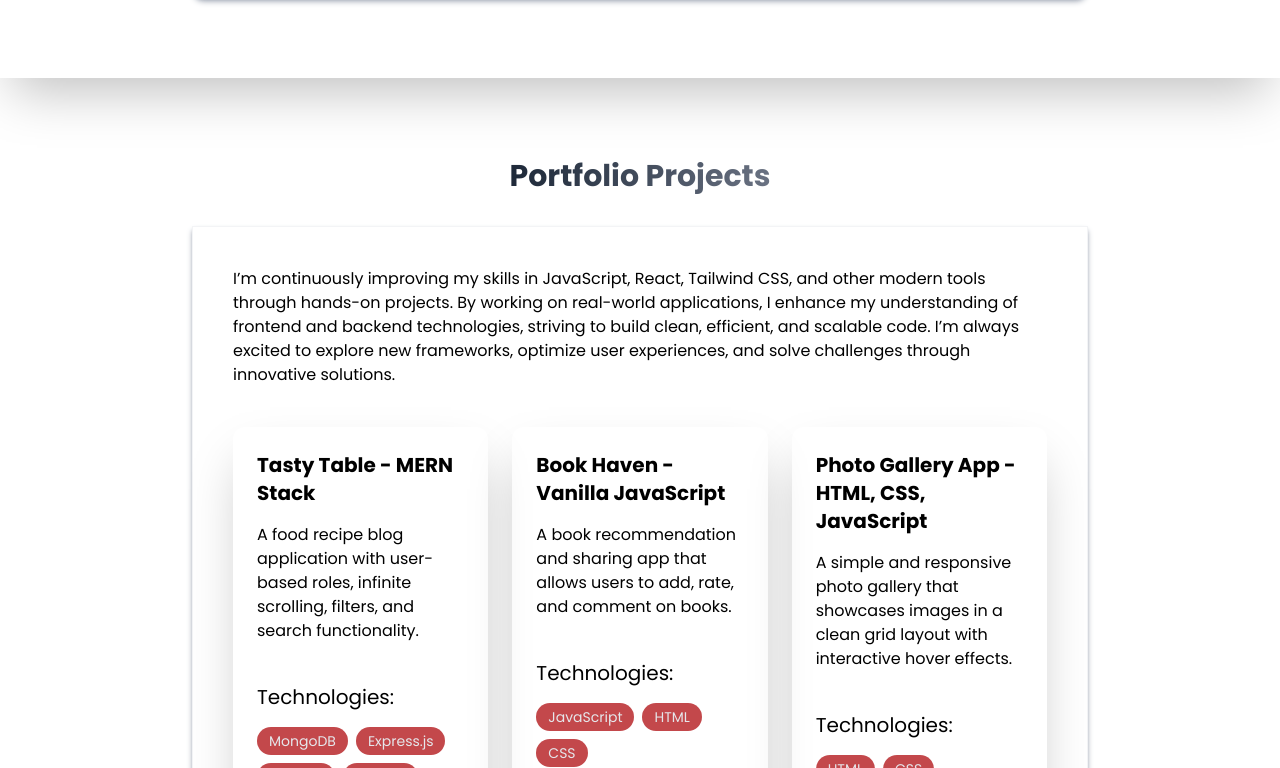
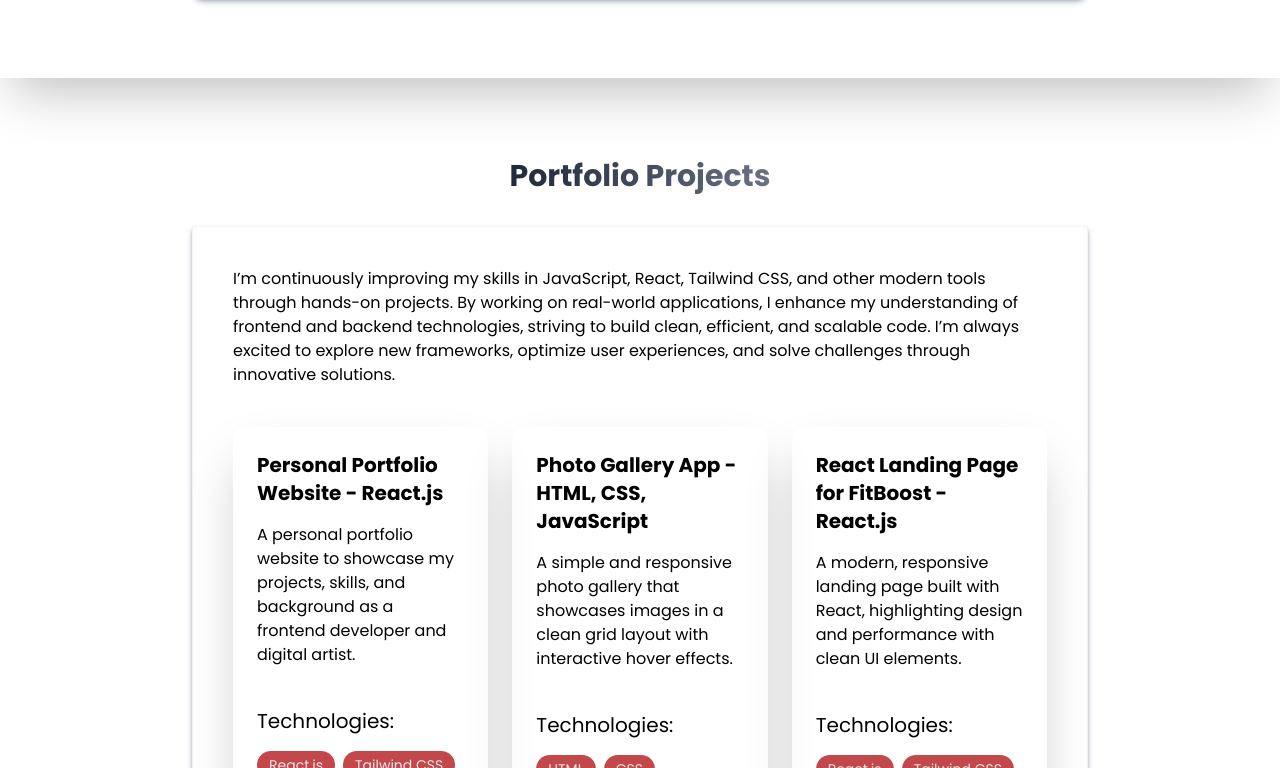
Before and after one commit to sithithasleema/sithi-portfolio-react, a React (Vite) app: page / in a window 1280 px wide. Shown: the part 2032-2800 px from the top of the page. Built offline with nearby package versions, Linux system fonts and the light colour scheme.

Commit message:
Added more projects

```diff
--- a/src/components/sections/Home.jsx
+++ b/src/components/sections/Home.jsx
@@ -27,7 +27,7 @@ export const Home = () => {
             <div className="flex gap-4 mt-10 flex-col md:flex-row">
               <a
                 className=" text-gray-200 px-8 py-3 text-center rounded-full max-w-[200px] bg-[#c3484b] hover:bg-[#000000] transition-all duration-300 ease-in-out"
-                href="#work"
+                href="#projects"
               >
                 My Works
               </a>
--- a/src/data/skills.js
+++ b/src/data/skills.js
@@ -76,6 +76,53 @@ export const workExperience = [
 
 export const projects = [
   {
+    title: "Personal Portfolio Website",
+    stack: "React.js",
+    description:
+      "A personal portfolio website to showcase my projects, skills, and background as a frontend developer and digital artist.",
+    technologies: ["React.js", "Tailwind CSS", "Vite"],
+    features: [
+      "Responsive and accessible design using Tailwind CSS",
+      "Animated loading screen and smooth transitions",
+      "Sections for About, Skills, Projects, Work Experience, and Contact",
+      "Reusable components and clean code structure",
+      "Deployed using Vercel",
+    ],
+    url: "https://sithithasleema.github.io/sithi-portfolio-react/", // Add your live URL here if deployed
+  },
+
+  {
+    title: "Photo Gallery App",
+    stack: "HTML, CSS, JavaScript",
+    description:
+      "A simple and responsive photo gallery that showcases images in a clean grid layout with interactive hover effects.",
+    technologies: ["HTML", "CSS", "JavaScript"],
+    features: [
+      "Responsive grid layout for image display",
+      "Interactive hover effects on images",
+      "Filterable image categories using vanilla JavaScript",
+      "Lightbox-style image preview for better UX",
+    ],
+    url: "", // Add live URL if available
+  },
+
+  {
+    title: "React Landing Page for FitBoost",
+    stack: "React.js",
+    description:
+      "A modern, responsive landing page built with React, highlighting design and performance with clean UI elements.",
+    technologies: ["React.js", "Tailwind CSS"],
+    features: [
+      "Fully responsive layout with Tailwind CSS",
+
+      "Reusable components and clean file structure",
+      "Designed to serve as a startup or portfolio homepage",
+      "Deployed on Vercel",
+    ],
+    url: "https://fitboost-six.vercel.app/", // Add live URL if available
+  },
+
+  {
     title: "Tasty Table",
     stack: "MERN Stack",
     description:
@@ -94,6 +141,7 @@ export const projects = [
     ],
     url: "",
   },
+
   {
     title: "Book Haven",
     stack: "Vanilla JavaScript",
@@ -110,47 +158,18 @@ export const projects = [
   },
 
   {
-    title: "Photo Gallery App",
-    stack: "HTML, CSS, JavaScript",
+    title: "Ar Raheem Islamic Arts",
+    stack: "Shopify",
     description:
-      "A simple and responsive photo gallery that showcases images in a clean grid layout with interactive hover effects.",
-    technologies: ["HTML", "CSS", "JavaScript"],
+      "An e-commerce website dedicated to showcasing and selling Islamic art, including Arabic calligraphy and illuminated artworks.",
+    technologies: ["Shopify", "Liquid", "HTML", "CSS", "Procreate"],
     features: [
-      "Responsive grid layout for image display",
-      "Interactive hover effects on images",
-      "Filterable image categories using vanilla JavaScript",
-      "Lightbox-style image preview for better UX",
+      "Designed and customized the Shopify theme to reflect the artistic and spiritual aesthetics of the brand",
+      "Created and uploaded original digital artworks using Procreate",
+      "Built product pages for both hand-painted and print-on-demand products",
+      "Implemented payment gateways and local/international shipping options",
+      "Managed hosting and domain configuration through GoDaddy",
     ],
-    url: "", // Add live URL if available
-  },
-  {
-    title: "React Landing Page for FitBoost",
-    stack: "React.js",
-    description:
-      "A modern, responsive landing page built with React, highlighting design and performance with clean UI elements.",
-    technologies: ["React.js", "Tailwind CSS"],
-    features: [
-      "Fully responsive layout with Tailwind CSS",
-
-      "Reusable components and clean file structure",
-      "Designed to serve as a startup or portfolio homepage",
-      "Deployed on Vercel",
-    ],
-    url: "https://fitboost-six.vercel.app/", // Add live URL if available
-  },
-  {
-    title: "Personal Portfolio Website",
-    stack: "React.js",
-    description:
-      "A personal portfolio website to showcase my projects, skills, and background as a frontend developer and digital artist.",
-    technologies: ["React.js", "Tailwind CSS", "Vite"],
-    features: [
-      "Responsive and accessible design using Tailwind CSS",
-      "Animated loading screen and smooth transitions",
-      "Sections for About, Skills, Projects, Work Experience, and Contact",
-      "Reusable components and clean code structure",
-      "Deployed using Vercel",
-    ],
-    url: "https://sithithasleema.github.io/sithi-portfolio-react/", // Add your live URL here if deployed
+    url: "https://www.arraheemislamicarts.com.au", // Add your store link if you'd like
   },
 ];
```
